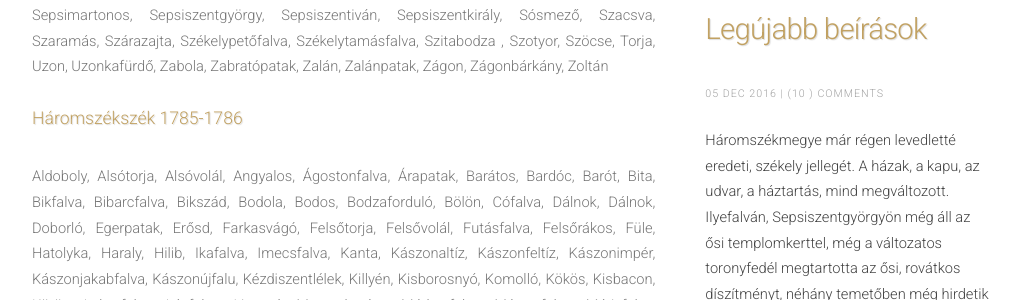
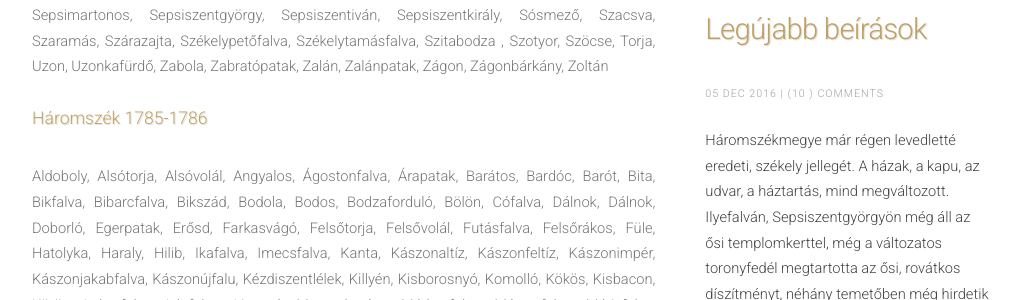
Before and after one commit to siculia/siculia.github.io, a Jekyll site: the page built from siculia-haromszek.html, in a window 1280 px wide and 900 px high, scrolled down 913 px. Shown: the part 152-452 px from the top of the window, without its empty margins (128-1151 px from the left). Built offline with Jekyll 4.4.1, drawn with Linux system fonts in a browser that asks for light colours; nearby versions of some CDN libraries; library files that are not in the unit come from our copies.

Commit message:
Háromszék header correction

```diff
--- a/siculia-haromszek.html
+++ b/siculia-haromszek.html
@@ -28,7 +28,7 @@ layout: default
 
 							<header>
 								<p>
-								<h3 class="byline">Háromszékszék 1785-1786</h3>
+								<h3 class="byline">Háromszék 1785-1786</h3>
 							 </p>
 							</header>
 							<p style="text-align: justify;">Aldoboly, Alsótorja, Alsóvolál, Angyalos, Ágostonfalva, Árapatak, Barátos,
```
